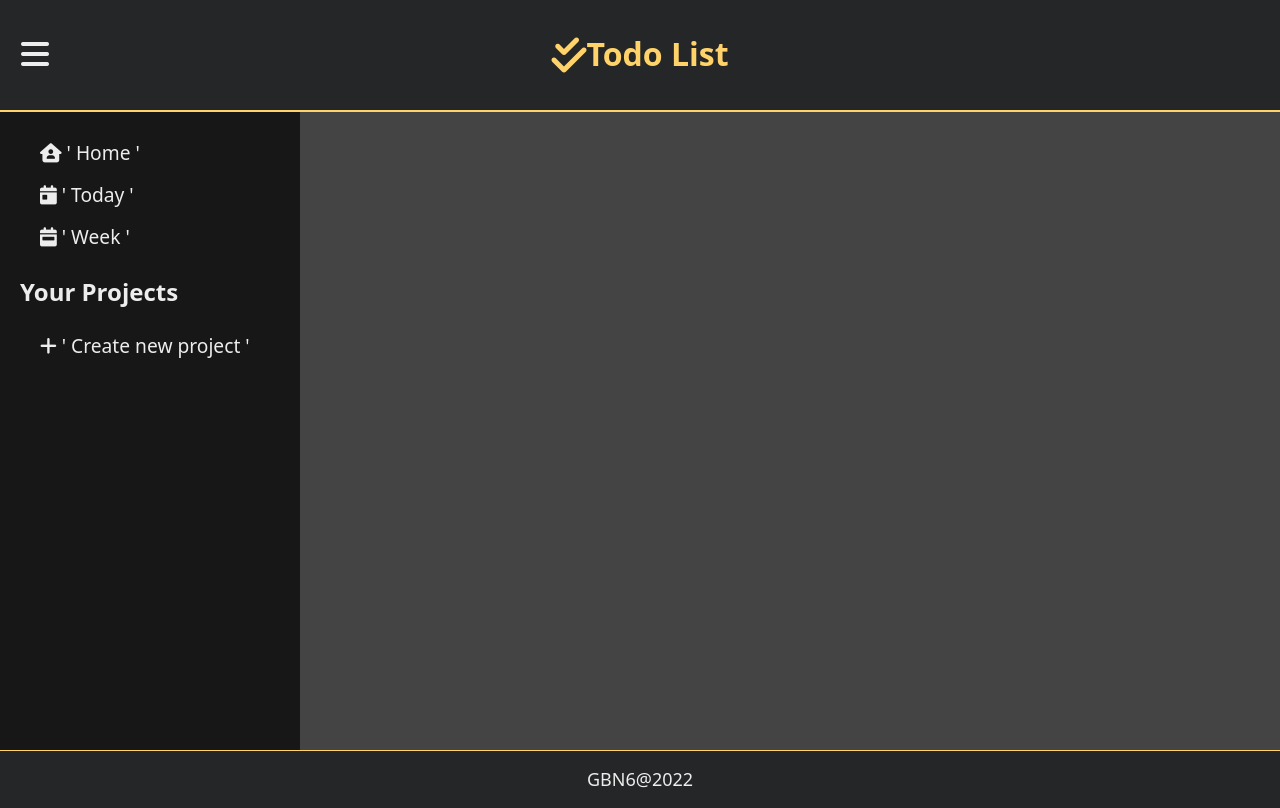
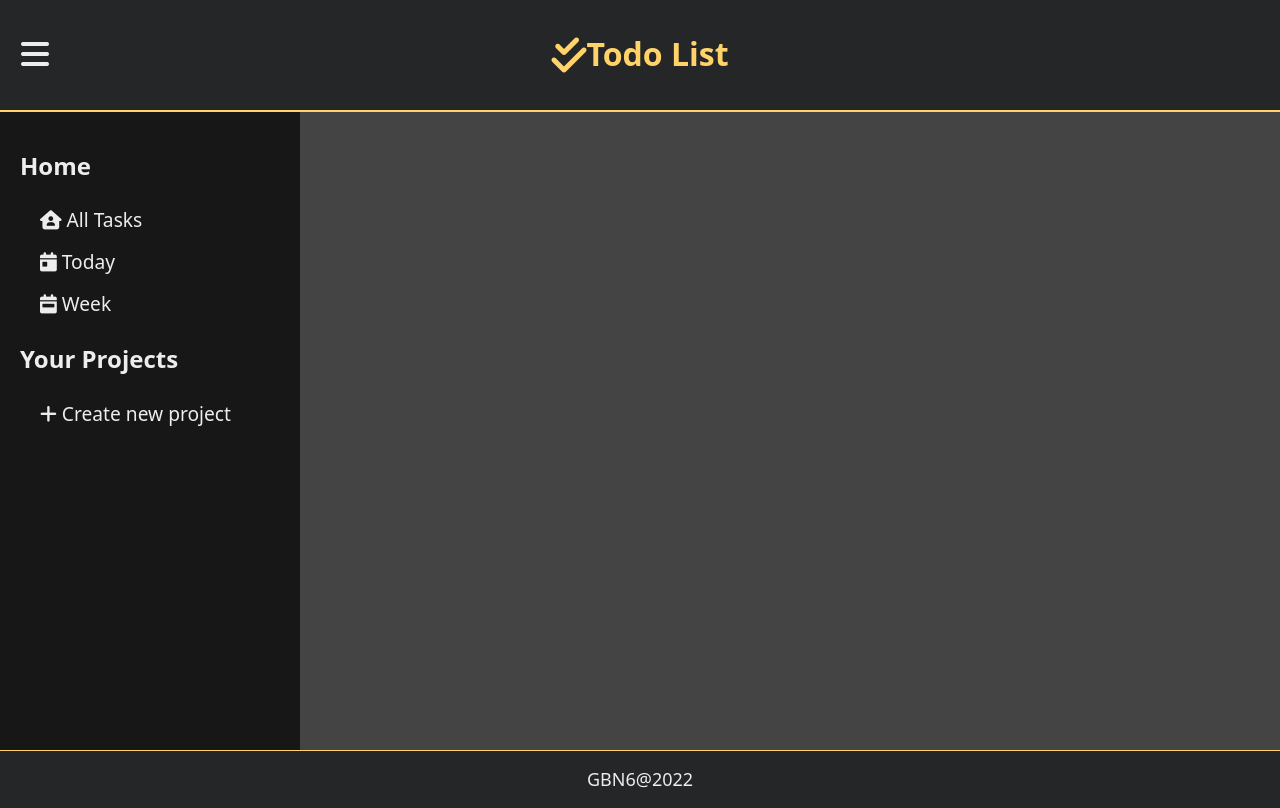
Before and after one commit to GBN6/To-Do-List, a plain HTML site: page index.html in a window 1280 px wide. Drawn offline with Linux system fonts and the light colour scheme.

Commit message:
Create tasks class

```diff
--- a/index.html
+++ b/index.html
@@ -29,18 +29,19 @@
 
     <main class="main" id="main">
         <nav class="nav" id="nav">
+            <h1>Home</h1>
             <div class="projects-default">
                 <button class="btn-project-default" id="btn-projects-home">
                     <i class="fa-solid fa-house-user"></i>
-                    ' Home '
+                    All Tasks
                 </button>
                 <button class="btn-project-default" id="btn-projects-today">
                     <i class="fa-solid fa-calendar-day"></i>
-                    ' Today '
+                    Today
                 </button>
                 <button class="btn-project-default" id="btn-projects-week">
                     <i class="fa-solid fa-calendar-week"></i>
-                    ' Week '
+                    Week
                 </button>
             </div>
             <h1>Your Projects</h1>
@@ -49,7 +50,7 @@
             </div>
             <button class="btn-project-user" id="btn-project-user-add">
                 <i class="fa-solid fa-plus"></i>
-                ' Create new project '
+                 Create new project
             </button>
         </nav>
         <div class="tak-projects-preview">
--- a/main.js
+++ b/main.js
@@ -16,7 +16,17 @@
   \**********************/
 /***/ ((__unused_webpack_module, __webpack_exports__, __webpack_require__) => {
 
-eval("__webpack_require__.r(__webpack_exports__);\n/* harmony import */ var _task__WEBPACK_IMPORTED_MODULE_0__ = __webpack_require__(/*! ./task */ \"./src/task.js\");\n\n\nconst task1 = (0,_task__WEBPACK_IMPORTED_MODULE_0__[\"default\"])('Clean up', 'CLEAN THIS MESS IN KITCHEN', '12.21.2222', 'HIGH', 0, 0,)\n\n// console.log(tasks.myTasks[0])\n\nconsole.log(task1.projectIndex);\n\n//# sourceURL=webpack://to-do-list/./src/index.js?");
+eval("__webpack_require__.r(__webpack_exports__);\n/* harmony import */ var _task__WEBPACK_IMPORTED_MODULE_0__ = __webpack_require__(/*! ./task */ \"./src/task.js\");\n/* harmony import */ var _project__WEBPACK_IMPORTED_MODULE_1__ = __webpack_require__(/*! ./project */ \"./src/project.js\");\n\n\n\n\nlet test = new _task__WEBPACK_IMPORTED_MODULE_0__[\"default\"](\"Try This\", \"Attempt to make a todo\", new Date().toDateString(), \"High\", true);\n\nconsole.log(test);\ntest.toggleCompleted();\nconsole.log(test);\n\n\n\n//# sourceURL=webpack://to-do-list/./src/index.js?");
+
+/***/ }),
+
+/***/ "./src/project.js":
+/*!************************!*\
+  !*** ./src/project.js ***!
+  \************************/
+/***/ ((__unused_webpack_module, __webpack_exports__, __webpack_require__) => {
+
+eval("__webpack_require__.r(__webpack_exports__);\n/* harmony export */ __webpack_require__.d(__webpack_exports__, {\n/* harmony export */   \"default\": () => (__WEBPACK_DEFAULT_EXPORT__)\n/* harmony export */ });\n/* harmony import */ var _task__WEBPACK_IMPORTED_MODULE_0__ = __webpack_require__(/*! ./task */ \"./src/task.js\");\n\n\nclass Project {\n    constructor(title){\n        this.title = title;\n        this.tasksList = [];\n    }\n\n\n    addTask(title, info, dueDate, priority) { \n        this.tasksList.push(new _task__WEBPACK_IMPORTED_MODULE_0__[\"default\"](title, info, dueDate, priority));\n    }\n}\n/* harmony default export */ const __WEBPACK_DEFAULT_EXPORT__ = (Project);\n\n//# sourceURL=webpack://to-do-list/./src/project.js?");
 
 /***/ }),
 
@@ -26,7 +36,7 @@ eval("__webpack_require__.r(__webpack_exports__);\n/* harmony import */ var _tas
   \*********************/
 /***/ ((__unused_webpack_module, __webpack_exports__, __webpack_require__) => {
 
-eval("__webpack_require__.r(__webpack_exports__);\n/* harmony export */ __webpack_require__.d(__webpack_exports__, {\n/* harmony export */   \"default\": () => (__WEBPACK_DEFAULT_EXPORT__)\n/* harmony export */ });\nconst createNewTask = (title, info, date, priority, projectIndex, taskIndex) => {\n    return{\n        title,\n        info, \n        date, \n        priority, \n        projectIndex, \n        taskIndex\n    }\n}\n\n\n\n\n/* harmony default export */ const __WEBPACK_DEFAULT_EXPORT__ = (createNewTask);\n\n//# sourceURL=webpack://to-do-list/./src/task.js?");
+eval("__webpack_require__.r(__webpack_exports__);\n/* harmony export */ __webpack_require__.d(__webpack_exports__, {\n/* harmony export */   \"default\": () => (__WEBPACK_DEFAULT_EXPORT__)\n/* harmony export */ });\nclass Tasks {\n    constructor(title, info, dueDate, priority) {\n        this.title = title;\n        this.info = info;\n        this.dueDate = dueDate;\n        this.priority = priority;\n        this.completed = false;\n    }\n\n    toggleCompleted() {\n        this.completed === false ? this.completed = true : this.completed = false;\n    }\n\n    editTask(key, value) {\n        this[key] = value;\n    }\n}\n\n\n/* harmony default export */ const __WEBPACK_DEFAULT_EXPORT__ = (Tasks);\n\n//# sourceURL=webpack://to-do-list/./src/task.js?");
 
 /***/ })
 
```
